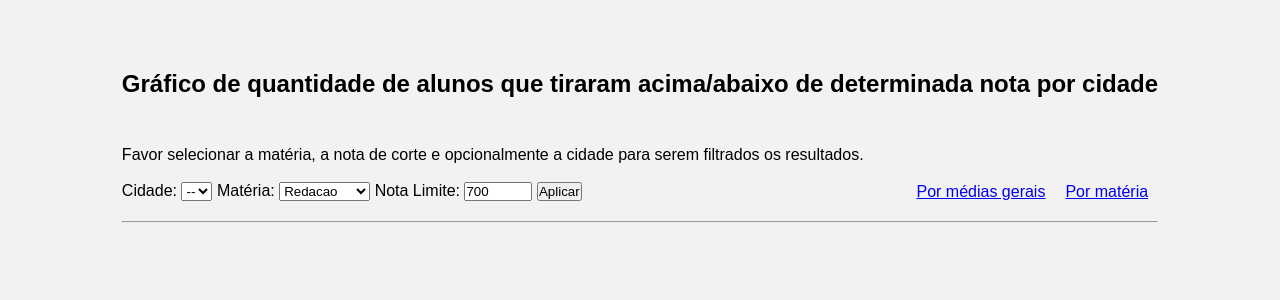
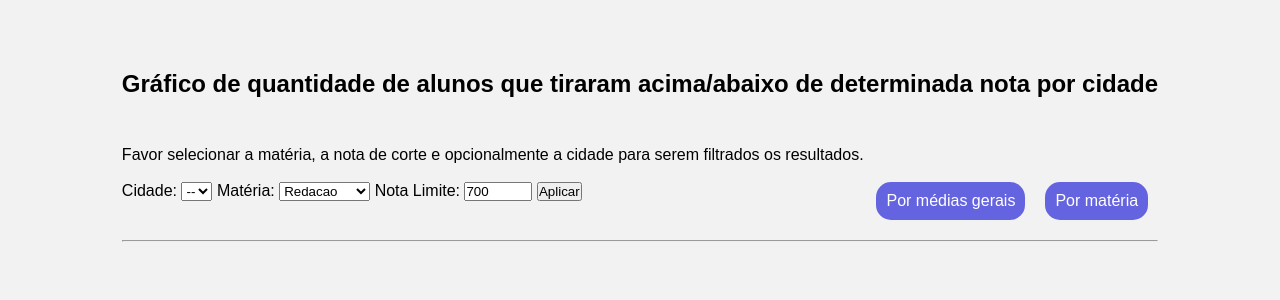
Before and after one commit to LeticiaRosa05/Enem-mais, a Flask app: page /essay in a window 1280 px wide. Shown: the part 130-430 px from the top of the page. Run offline with Flask 3, Linux system fonts and the light colour scheme; data that the repository does not hold is empty; some libraries are stand-ins or nearby versions.

Commit message:
Estillização da tags a e button

```diff
--- a/static/style.css
+++ b/static/style.css
@@ -56,9 +56,19 @@ section {
     display: flex;
     align-items: center;
 
-    & button, a {
+    & button {
+        cursor: pointer;
         margin: 0px 10px; /* cima/baixo e dps lados */
+    }
+
+    & a {
+        text-decoration: none;
         cursor: pointer;
+        border-radius: 15px;
+        padding: 10px;
+        margin: 0px 10px; /* cima/baixo e dps lados */
+        color: white;
+        background-color:rgba(6, 6, 214, 0.596);
     }
 }
 
```
